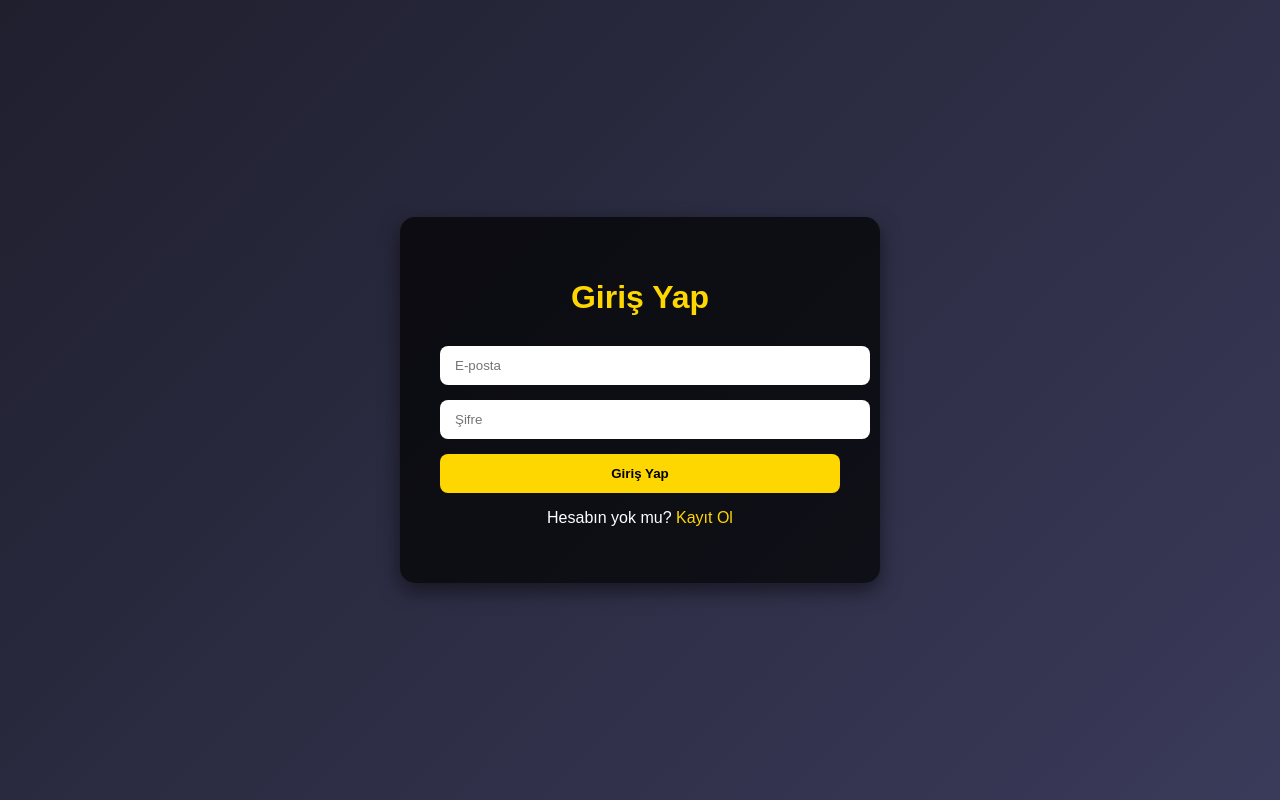
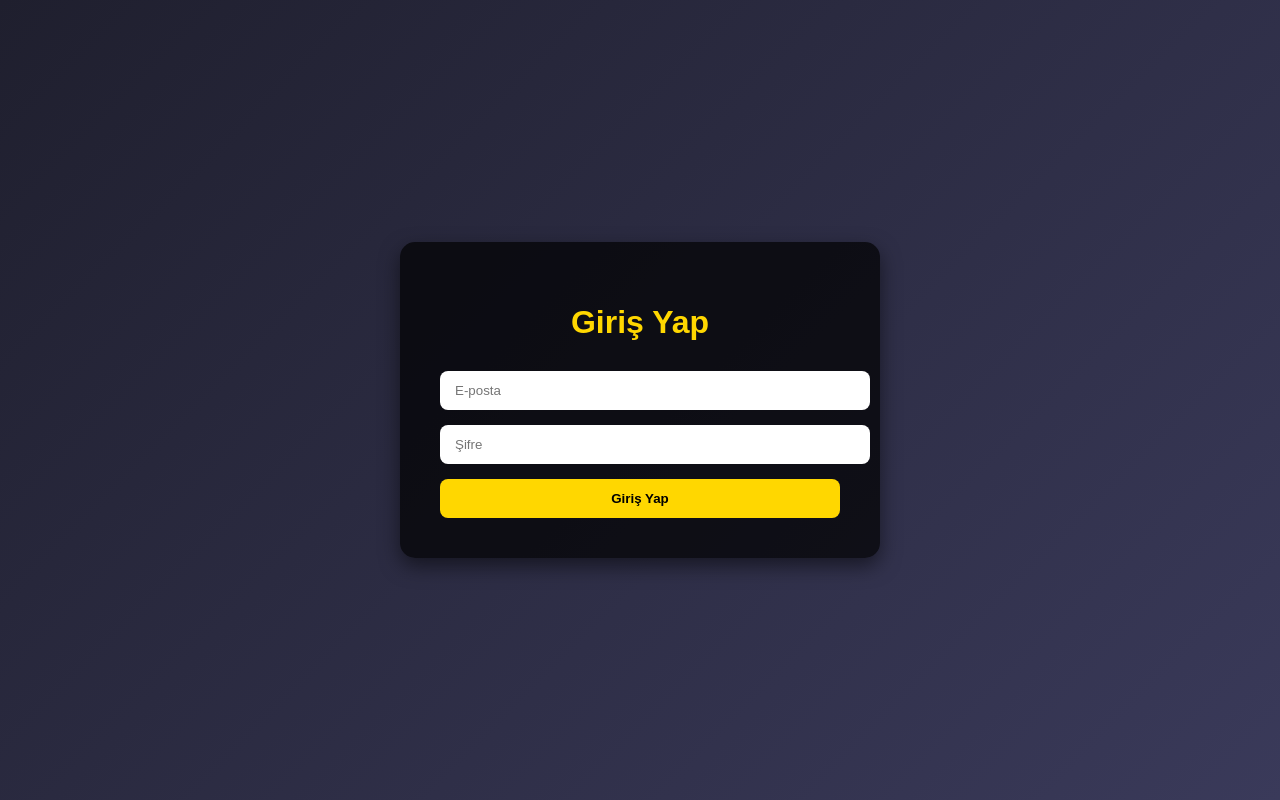
Before and after one commit to muhammetjan625/yeni-sistem, a plain HTML site: page login.html in a window 1280 px wide. Drawn offline with Linux system fonts and the light colour scheme.

Commit message:
Update login.html

```diff
--- a/login.html
+++ b/login.html
@@ -14,7 +14,6 @@
         <input type="password" id="password" placeholder="Şifre" required />
         <button type="submit">Giriş Yap</button>
     </form>
-    <p>Hesabın yok mu? <a href="register.html">Kayıt Ol</a></p>
 </div>
 
 <script type="module" src="login.js"></script>
```
